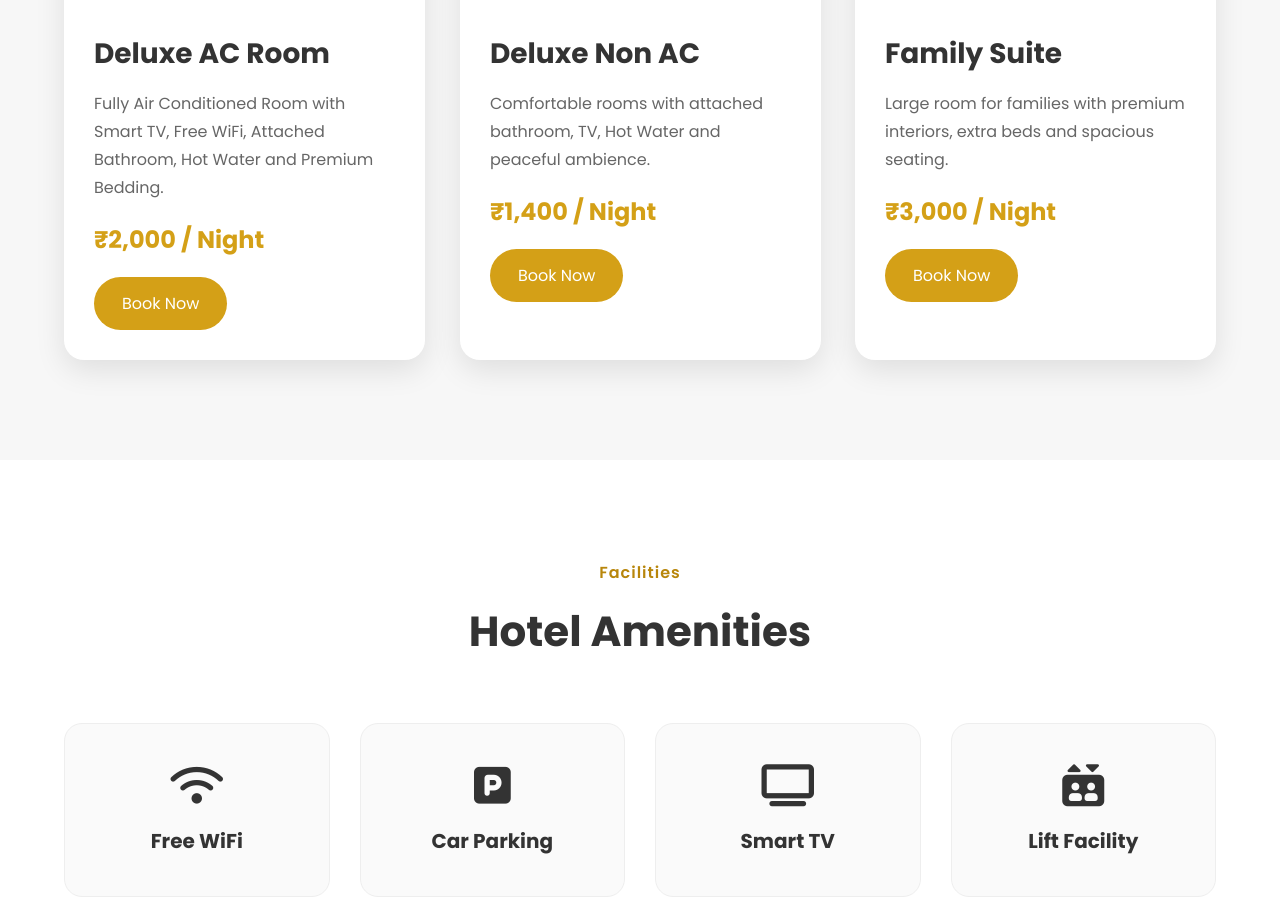
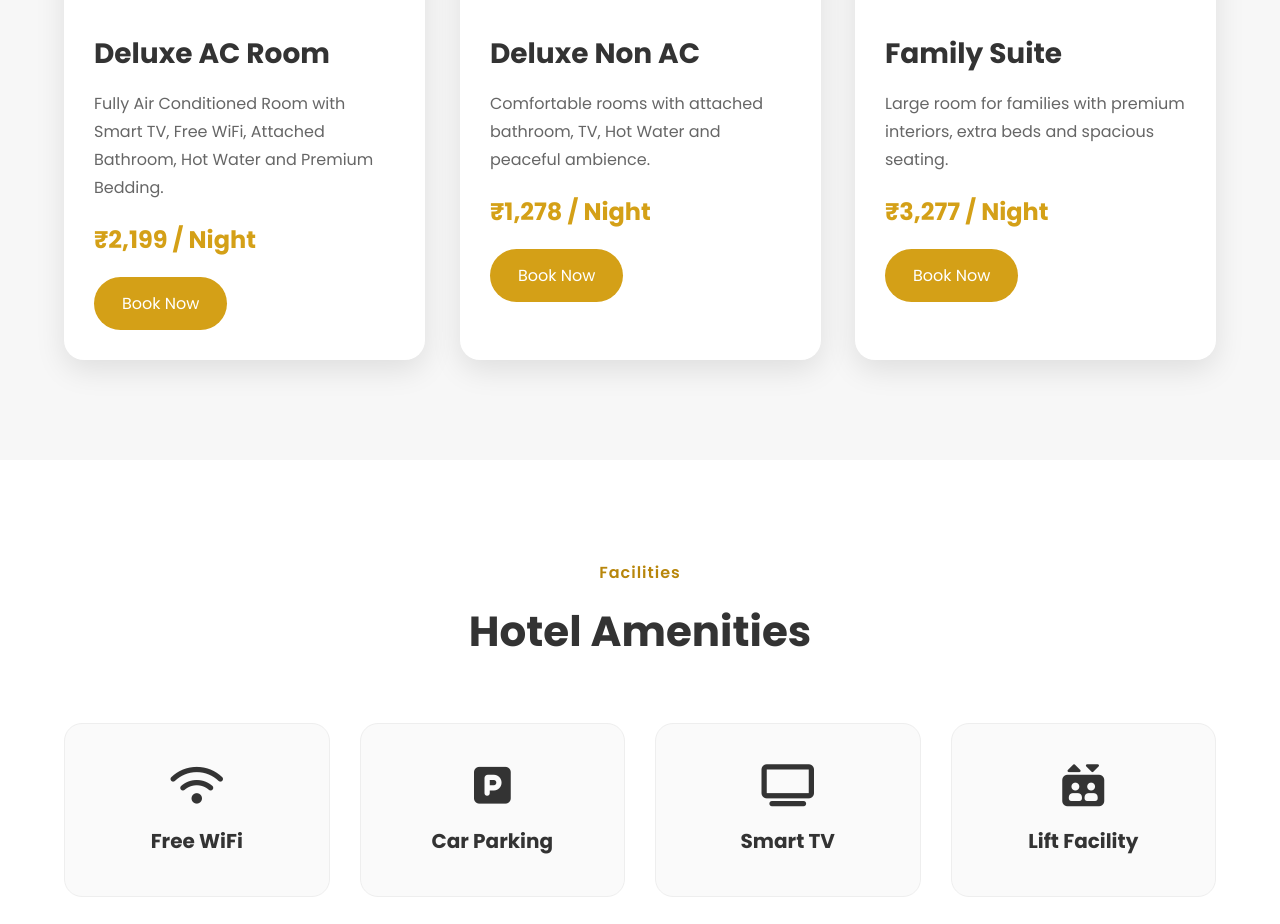
Before and after one commit to velanviewpalani/velanview, a plain HTML site: page index.html in a window 1280 px wide. Shown: the part 2422-3346 px from the top of the page. Drawn offline with nearby package versions, Linux system fonts and the light colour scheme.

Commit message:
Update index.html

```diff
--- a/index.html
+++ b/index.html
@@ -383,7 +383,7 @@ Hot Water and Premium Bedding.
 
 </p>
 
-<h4>₹2,000 / Night</h4>
+<h4>₹2,199 / Night</h4>
 
 <a href="booking.html">
 
@@ -412,7 +412,7 @@ TV, Hot Water and peaceful ambience.
 
 </p>
 
-<h4>₹1,400 / Night</h4>
+<h4>₹1,278 / Night</h4>
 
 <a href="booking.html">
 
@@ -442,7 +442,7 @@ extra beds and spacious seating.
 
 </p>
 
-<h4>₹3,000 / Night</h4>
+<h4>₹3,277 / Night</h4>
 
 <a href="booking.html">
 
```
